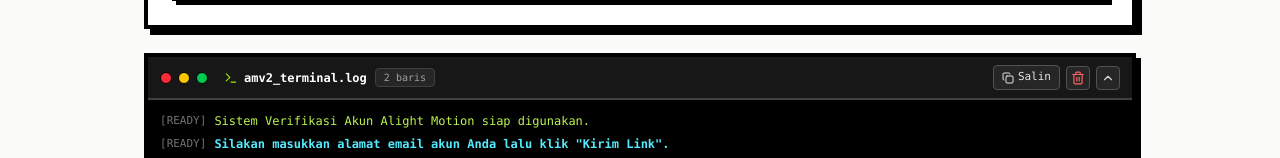
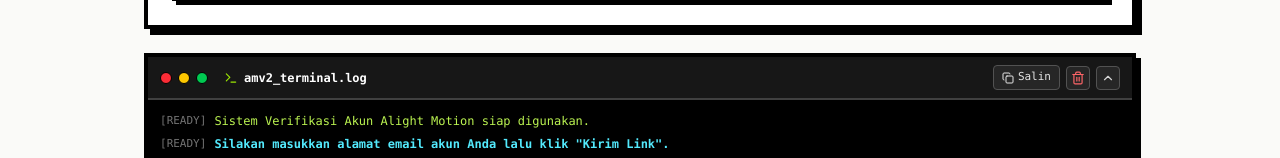
Before and after one commit to sanigantengbet-source/ampreeeeemmmmm, a Next.js app: page / in a window 1280 px wide. Shown: the part 783-941 px from the top of the page. Built offline with nearby package versions, Linux system fonts and the light colour scheme.

Commit message:
Upload components/LogTerminal.tsx

```diff
--- a/components/LogTerminal.tsx
+++ b/components/LogTerminal.tsx
@@ -39,9 +39,6 @@
           <span className="font-bold text-white flex items-center gap-1.5 ml-2">
             <Terminal className="w-3.5 h-3.5 text-lime-400" />
             amv2_terminal.log
-          </span>
-          <span className="bg-neutral-800 text-neutral-400 text-[10px] px-2 py-0.5 rounded border border-neutral-700">
-            {logs.length} baris
           </span>
         </div>
 
```
